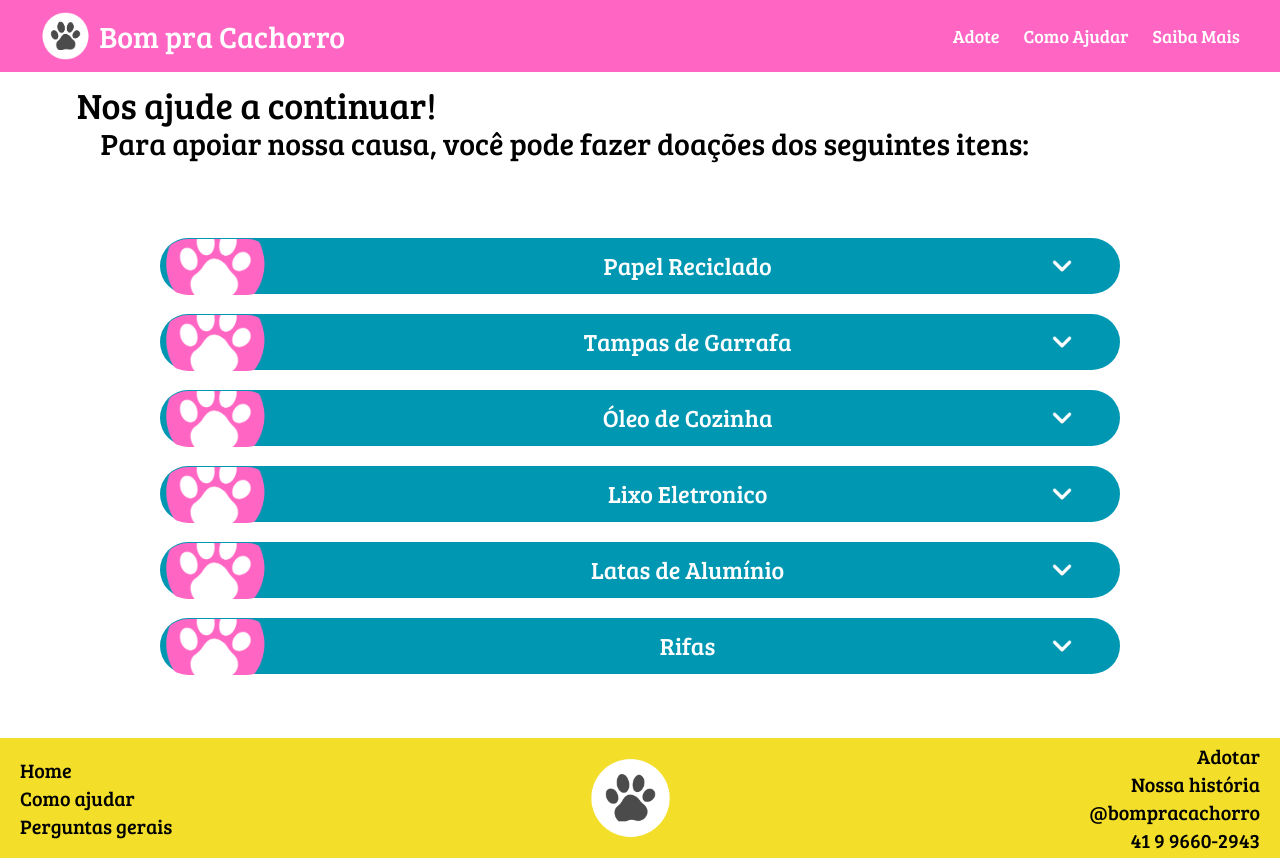
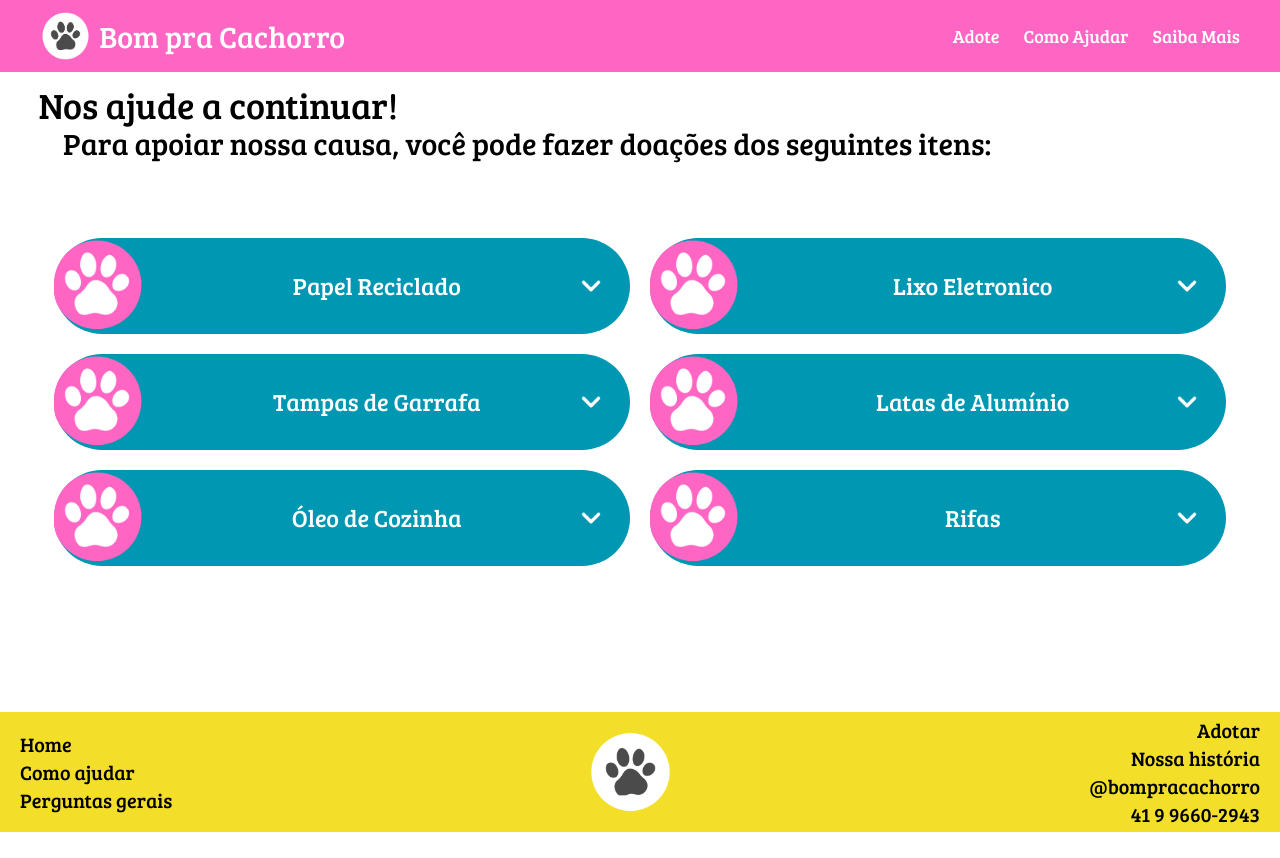
Before and after one commit to DevJoyJoy/Bom-Pra-Cachorro, a React (Vite) app in the folder Front-end/: page /Help in a window 1280 px wide. After the commit the page ends 832 px from the top, so only its background shows below. Built offline with nearby package versions, Linux system fonts and the light colour scheme.

Commit message:
style: lg responsiveness done

```diff
--- a/Front-end/src/pages/helpPage.jsx
+++ b/Front-end/src/pages/helpPage.jsx
@@ -21,7 +21,8 @@ export const Help = () => {
             <div className="min-h-screen w-full flex flex-col
                 md:min-h-[80vh]">
 
-                <section className="flex flex-col ml-[5%] p-[1%] mb-[5%]">
+                <section className="flex flex-col ml-[5%] p-[1%] mb-[5%]
+                    lg:ml-[2%]">
                     <h1 className="text-3xl
                         md:text-4xl">
                             Nos ajude a continuar!</h1>
@@ -32,23 +33,27 @@ export const Help = () => {
                 </section>
 
                 <section className="flex items-center justify-center w-full flex-col gap-5
-                    md:mb-[5%]">
+                    md:mb-[5%]
+                    lg:flex-row lg:items-start">
 
                     {/* ESQUERDA */}
                     <section className="flex flex-col w-[80%] gap-5
-                        md:w-[75%]">
+                        md:w-[75%]
+                        lg:w-[45%]">
 
                         {/* 1 */}
                         <section className="w-full">
                             <div className="flex items-center relative">
 
                                 {/* Toggle 1 */}
-                                <div className="w-full h-[9vh] bg-[#0097b2] rounded-4xl flex items-center justify-between
-                                    md:h-[7vh]">
+                                <div className="w-full h-[9vh] bg-[#0097b2] rounded-full flex items-center justify-between
+                                    md:h-[7vh]
+                                    lg:h-[12vh]">
                                     <img
                                         src="/paw-help-page.png"
                                         className="w-15 h-15 object-cover rounded-full mt-0.5
-                                        md:h-[7vh] md:w-[9vw]"
+                                        md:h-[7vh] md:w-[9vw]
+                                        lg:h-[12vh] lg:w-[7vw]"
                                     />
                                     <h1 className="ml-[5%] text-2xl text-white">Papel Reciclado</h1>
                                     <img
@@ -83,12 +88,14 @@ export const Help = () => {
                             <div className="flex items-center relative">
 
                                 {/* Toggle 2 */}
-                                <div className="w-full h-[9vh] bg-[#0097b2] rounded-4xl flex items-center justify-between
-                                    md:h-[7vh]">
+                                <div className="w-full h-[9vh] bg-[#0097b2] rounded-full flex items-center justify-between
+                                    md:h-[7vh]
+                                    lg:h-[12vh]">
                                     <img
                                         src="/paw-help-page.png"
                                         className="w-15 h-15 object-cover rounded-full mt-0.5
-                                        md:h-[7vh] md:w-[9vw]"
+                                        md:h-[7vh] md:w-[9vw]
+                                        lg:h-[12vh] lg:w-[7vw]"
                                     />
                                     <h1 className="ml-[5%] text-2xl text-white">Tampas de Garrafa</h1>
                                     <img
@@ -123,12 +130,14 @@ export const Help = () => {
                             <div className="flex items-center relative">
 
                                 {/* Toggle 1 */}
-                                <div className="w-full h-[9vh] bg-[#0097b2] rounded-4xl flex items-center justify-between
-                                    md:h-[7vh]">
+                                <div className="w-full h-[9vh] bg-[#0097b2] rounded-full flex items-center justify-between
+                                    md:h-[7vh]
+                                    lg:h-[12vh]">
                                     <img
                                         src="/paw-help-page.png"
                                         className="w-15 h-15 object-cover rounded-full mt-0.5
-                                        md:h-[7vh] md:w-[9vw]"
+                                        md:h-[7vh] md:w-[9vw]
+                                        lg:h-[12vh] lg:w-[7vw]"
                                     />
                                     <h1 className="ml-[5%] text-2xl text-white">Óleo de Cozinha</h1>
                                     <img
@@ -162,19 +171,22 @@ export const Help = () => {
 
                     {/* DIREITA */}
                     <section className="flex flex-col w-[80%] gap-5
-                        md:w-[75%]">
+                        md:w-[75%]
+                        lg:w-[45%]">
 
                         {/* 4 */}
                         <section className="w-full">
                             <div className="flex items-center relative">
 
                                 {/* Toggle 1 */}
-                                <div className="w-full h-[9vh] bg-[#0097b2] rounded-4xl flex items-center justify-between
-                                    md:h-[7vh]">
+                                <div className="w-full h-[9vh] bg-[#0097b2] rounded-full flex items-center justify-between
+                                    md:h-[7vh]
+                                    lg:h-[12vh]">
                                     <img
                                         src="/paw-help-page.png"
                                         className="w-15 h-15 object-cover rounded-full mt-0.5
-                                        md:h-[7vh] md:w-[9vw]"
+                                        md:h-[7vh] md:w-[9vw]
+                                        lg:h-[12vh] lg:w-[7vw]"
                                     />
                                     <h1 className="ml-[5%] text-2xl text-white">Lixo Eletronico</h1>
                                     <img
@@ -209,12 +221,14 @@ export const Help = () => {
                             <div className="flex items-center relative">
 
                                 {/* Toggle 1 */}
-                                <div className="w-full h-[9vh] bg-[#0097b2] rounded-4xl flex items-center justify-between
-                                    md:h-[7vh]">
+                                <div className="w-full h-[9vh] bg-[#0097b2] rounded-full flex items-center justify-between
+                                    md:h-[7vh]
+                                    lg:h-[12vh]">
                                     <img
                                         src="/paw-help-page.png"
                                         className="w-15 h-15 object-cover rounded-full mt-0.5
-                                        md:h-[7vh] md:w-[9vw]"
+                                        md:h-[7vh] md:w-[9vw]
+                                        lg:h-[12vh] lg:w-[7vw]"
                                     />
                                     <h1 className="ml-[5%] text-2xl text-white">Latas de Alumínio</h1>
                                     <img
@@ -249,12 +263,14 @@ export const Help = () => {
                             <div className="flex items-center relative">
 
                                 {/* Toggle 1 */}
-                                <div className="w-full h-[9vh] bg-[#0097b2] rounded-4xl flex items-center justify-between
-                                    md:h-[7vh]">
+                                <div className="w-full h-[9vh] bg-[#0097b2] rounded-full flex items-center justify-between
+                                    md:h-[7vh]
+                                    lg:h-[12vh]">
                                     <img
                                         src="/paw-help-page.png"
                                         className="w-15 h-15 object-cover rounded-full mt-0.5
-                                        md:h-[7vh] md:w-[9vw]"
+                                        md:h-[7vh] md:w-[9vw]
+                                        lg:h-[12vh] lg:w-[7vw]"
                                     />
                                     <h1 className="ml-[5%] text-2xl text-white">Rifas</h1>
                                     <img
```
